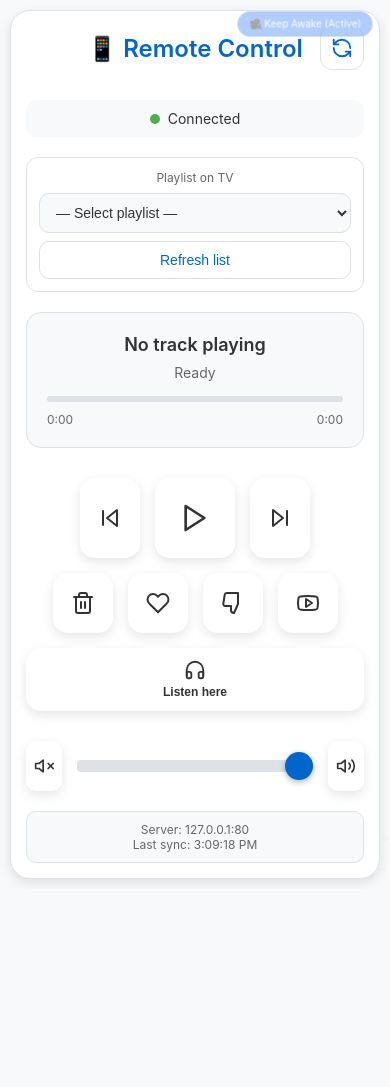
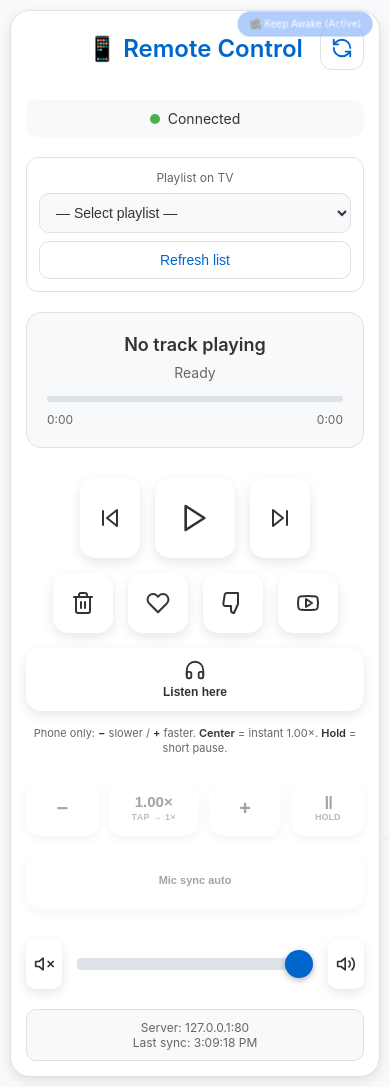
Before and after one commit to elimS2/SyncPlay-Hub, a Flask app: page /remote in a window 390 px wide. Before the commit the page ends 883 px from the top, so only its background shows below. Run offline with Flask 3, Linux system fonts and the light colour scheme; data that the repository does not hold is empty; parts of the project's set-up code (start-up, migrations or seed data) failed here and were passed over; some libraries are stand-ins or nearby versions.

Commit message:
Remote: mic sync auto, DJ deck pitch, hold-to-pause, clearer UX
- Add remote-mic-sync.js (auto correlation only); load before remote-control
- Deck: slower/faster playbackRate, center tap resets 1x + toast, hold brake pauses phone
- Deck hint text; disable auto nudge when user adjusts pitch; brake blocks sync play()
- Styles for deck row and brake button

Made-with: Cursor

```diff
--- a/static/css/remote.css
+++ b/static/css/remote.css
@@ -271,6 +271,148 @@ body {
   background: rgba(97, 218, 251, 0.15);
   border-color: var(--accent);
   color: var(--accent);
+}
+
+.deck-hint {
+  font-size: 11px;
+  line-height: 1.35;
+  color: var(--text-muted);
+  text-align: center;
+  margin: 0 0 10px;
+  padding: 0 4px;
+}
+
+.deck-hint strong {
+  color: var(--text);
+  font-weight: 600;
+}
+
+.deck-sync-row {
+  flex-wrap: nowrap;
+  gap: 10px;
+}
+
+.deck-sync-row .deck-btn {
+  flex: 1;
+  min-width: 0;
+  min-height: 56px;
+  font-size: 20px;
+  font-weight: 700;
+}
+
+.deck-btn .deck-btn-label {
+  line-height: 1;
+}
+
+.deck-btn.deck-reset {
+  flex: 1.25;
+  font-size: 14px;
+  font-weight: 600;
+}
+
+.deck-center-stack {
+  display: flex;
+  flex-direction: column;
+  align-items: center;
+  gap: 2px;
+  line-height: 1.1;
+}
+
+.deck-rate {
+  font-variant-numeric: tabular-nums;
+  font-size: 15px;
+}
+
+.deck-reset-sub {
+  font-size: 9px;
+  font-weight: 600;
+  text-transform: uppercase;
+  letter-spacing: 0.04em;
+  color: var(--text-muted);
+  opacity: 0.95;
+}
+
+.deck-brake-stack {
+  display: flex;
+  flex-direction: column;
+  align-items: center;
+  gap: 1px;
+  line-height: 1;
+}
+
+.deck-brake-glyph {
+  font-size: 18px;
+  font-weight: 700;
+  letter-spacing: -2px;
+}
+
+.deck-brake-sub {
+  font-size: 9px;
+  font-weight: 600;
+  text-transform: uppercase;
+  color: var(--text-muted);
+}
+
+.deck-btn.deck-brake:active {
+  background: rgba(255, 152, 0, 0.25);
+  border-color: var(--warning);
+}
+
+.deck-btn:disabled {
+  opacity: 0.45;
+  cursor: not-allowed;
+}
+
+.deck-btn:disabled:hover {
+  transform: none;
+  background: rgba(255, 255, 255, 0.05);
+}
+
+.deck-btn.deck-brake:disabled:active {
+  background: rgba(255, 255, 255, 0.05);
+  border-color: rgba(255, 255, 255, 0.15);
+}
+
+.mic-sync-row {
+  flex-wrap: wrap;
+}
+
+.mic-sync-row .mic-sync-btn {
+  flex: 1;
+  min-width: min(160px, 100%);
+  min-height: 58px;
+  flex-direction: column;
+  padding: 8px 6px;
+}
+
+.mic-sync-inner {
+  display: flex;
+  flex-direction: column;
+  align-items: center;
+  gap: 2px;
+}
+
+.mic-sync-label {
+  font-size: 11px;
+  font-weight: 600;
+  line-height: 1.15;
+  text-align: center;
+}
+
+.mic-sync-btn.active {
+  background: rgba(255, 152, 0, 0.18);
+  border-color: var(--warning);
+  color: var(--warning);
+}
+
+.mic-sync-btn:disabled {
+  opacity: 0.45;
+  cursor: not-allowed;
+}
+
+.mic-sync-btn:disabled:hover {
+  transform: none;
+  background: rgba(255, 255, 255, 0.05);
 }
 
 .control-btn.playing {
--- a/static/js/modules/remote-control.js
+++ b/static/js/modules/remote-control.js
@@ -32,10 +32,18 @@ class RemoteControl {
     /** Avoid repeated currentTime seeks (causes stutter on mobile). */
     this._followLastHardSeekMs = 0;
     this._volumeTouchTimer = null;
+    /** User adjusted pitch with deck buttons; skip auto playbackRate nudge. */
+    this._followDeckUserTouched = false;
+    /** Hold-to-pause on phone; blocks sync loop from calling play(). */
+    this._deckBrakeHeld = false;
+
+    this.micSync =
+      typeof RemoteMicSyncController !== 'undefined' ? new RemoteMicSyncController(this) : null;
 
     this.initElements();
     this.attachEvents();
     this.startSync();
+    this.updateMicSyncButtons();
   }
 
   initElements() {
@@ -83,6 +91,13 @@ class RemoteControl {
     this.followAudioLabel = document.getElementById('followAudioLabel');
     this.followAudioEl = document.getElementById('remoteFollowAudio');
     this.followVideoEl = document.getElementById('remoteFollowVideo');
+
+    this.deckSlowerBtn = document.getElementById('deckSlowerBtn');
+    this.deckResetBtn = document.getElementById('deckResetBtn');
+    this.deckFasterBtn = document.getElementById('deckFasterBtn');
+    this.deckBrakeBtn = document.getElementById('deckBrakeBtn');
+    this.deckPitchLabel = document.getElementById('deckPitchLabel');
+    this.micSyncAutoBtn = document.getElementById('micSyncAutoBtn');
   }
 
   attachEvents() {
@@ -210,6 +225,39 @@ class RemoteControl {
     if (this.followAudioBtn) {
       this.followAudioBtn.addEventListener('click', () => this.toggleFollowAudio());
     }
+    if (this.deckSlowerBtn) {
+      this.deckSlowerBtn.addEventListener('click', () => this.nudgeDeckSlower());
+    }
+    if (this.deckResetBtn) {
+      this.deckResetBtn.addEventListener('click', () => this.resetDeckPitch());
+    }
+    if (this.deckFasterBtn) {
+      this.deckFasterBtn.addEventListener('click', () => this.nudgeDeckFaster());
+    }
+    if (this.deckBrakeBtn) {
+      this.deckBrakeBtn.addEventListener('pointerdown', (e) => {
+        if (this.deckBrakeBtn.disabled) return;
+        e.preventDefault();
+        try {
+          this.deckBrakeBtn.setPointerCapture(e.pointerId);
+        } catch (err) {
+          /* ignore */
+        }
+        this._deckBrakePointerDown();
+      });
+      this.deckBrakeBtn.addEventListener('pointerup', (e) => {
+        try {
+          this.deckBrakeBtn.releasePointerCapture(e.pointerId);
+        } catch (err) {
+          /* ignore */
+        }
+        this._deckBrakePointerUp();
+      });
+      this.deckBrakeBtn.addEventListener('pointercancel', () => this._deckBrakePointerUp());
+    }
+    if (this.micSyncAutoBtn) {
+      this.micSyncAutoBtn.addEventListener('click', () => this.runMicSyncAuto());
+    }
     const onFollowMediaError = () => {
       if (!this.followAudioActive) return;
       this._followLoadPending = false;
@@ -278,16 +326,130 @@ class RemoteControl {
     return ['mp3', 'm4a', 'aac', 'flac', 'opus', 'ogg', 'oga', 'wav'].includes(ext);
   }
 
+  /** @returns {HTMLMediaElement|null} */
+  getFollowPlaybackElement() {
+    return this._followActiveMediaEl();
+  }
+
+  _followMicSyncPrecheck() {
+    if (!this.followAudioActive) {
+      const t = window.ToastNotifications && window.ToastNotifications.showToast;
+      if (t) {
+        t('Turn on Listen here first (local playback is the reference).', { id: 'micSyncNeedFollow' });
+      }
+      return null;
+    }
+    const el = this.getFollowPlaybackElement();
+    if (!el || !el.src) {
+      const t = window.ToastNotifications && window.ToastNotifications.showToast;
+      if (t) t('Nothing playing on this device yet.', { id: 'micSyncNoMedia' });
+      return null;
+    }
+    return el;
+  }
+
+  updateMicSyncButtons() {
+    const can = this.followAudioActive;
+    const autoBusy = this.micSync && this.micSync.isAutoRunning();
+    [this.deckSlowerBtn, this.deckResetBtn, this.deckFasterBtn, this.deckBrakeBtn].forEach((b) => {
+      if (b) b.disabled = !can || !!autoBusy;
+    });
+    if (this.micSyncAutoBtn) {
+      this.micSyncAutoBtn.disabled = !can || !!autoBusy;
+    }
+    this.updateDeckPitchLabel();
+  }
+
+  updateDeckPitchLabel() {
+    if (!this.deckPitchLabel) return;
+    const el = this.getFollowPlaybackElement();
+    if (!el || !this.followAudioActive) {
+      this.deckPitchLabel.textContent = '1.00×';
+      return;
+    }
+    const r = Number(el.playbackRate);
+    const v = Number.isFinite(r) ? r : 1;
+    this.deckPitchLabel.textContent = `${v.toFixed(2)}×`;
+  }
+
+  nudgeDeckSlower() {
+    const el = this._followMicSyncPrecheck();
+    if (!el) return;
+    this._followDeckUserTouched = true;
+    const minR = 0.88;
+    const step = 0.03;
+    let r = Number(el.playbackRate);
+    if (!Number.isFinite(r)) r = 1;
+    el.playbackRate = Math.max(minR, r - step);
+    this.updateDeckPitchLabel();
+  }
+
+  nudgeDeckFaster() {
+    const el = this._followMicSyncPrecheck();
+    if (!el) return;
+    this._followDeckUserTouched = true;
+    const maxR = 1.12;
+    const step = 0.03;
+    let r = Number(el.playbackRate);
+    if (!Number.isFinite(r)) r = 1;
+    el.playbackRate = Math.min(maxR, r + step);
+    this.updateDeckPitchLabel();
+  }
+
+  resetDeckPitch() {
+    const el = this._followMicSyncPrecheck();
+    if (!el) return;
+    this._followDeckUserTouched = false;
+    el.playbackRate = 1;
+    this.updateDeckPitchLabel();
+    const t = window.ToastNotifications && window.ToastNotifications.showToast;
+    if (t) t('Speed set to 1.00×', { id: 'deckResetToast', duration: 1600 });
+  }
+
+  _deckBrakePointerDown() {
+    const el = this.getFollowPlaybackElement();
+    if (!el || !this.followAudioActive) return;
+    this._deckBrakeHeld = true;
+    try {
+      el.pause();
+    } catch (e) {
+      /* ignore */
+    }
+  }
+
+  _deckBrakePointerUp() {
+    if (!this._deckBrakeHeld) return;
+    this._deckBrakeHeld = false;
+    const el = this.getFollowPlaybackElement();
+    if (!el) return;
+    if (this.currentStatus && this.currentStatus.playing) {
+      el.play().catch(() => {});
+    }
+  }
+
+  runMicSyncAuto() {
+    if (!this.micSync) return;
+    const el = this._followMicSyncPrecheck();
+    if (!el) return;
+    this.updateMicSyncButtons();
+    void this.micSync.runAuto(el).finally(() => this.updateMicSyncButtons());
+  }
+
   toggleFollowAudio() {
     this.followAudioActive = !this.followAudioActive;
     this.updateFollowAudioButton();
     if (!this.followAudioActive) {
+      this._deckBrakePointerUp();
+      if (this.micSync) {
+        void this.micSync.stopAll();
+      }
       this._followTrackKey = null;
       this._followLoadPending = false;
       this._followMediaKind = null;
       this._stopBothFollowMedia();
       this._syncMs = 1000;
       this._restartSyncLoop();
+      this.updateMicSyncButtons();
       return;
     }
     if (this.currentStatus) {
@@ -296,6 +458,7 @@ class RemoteControl {
     this._syncMs = 400;
     this._restartSyncLoop();
     this.syncStatus();
+    this.updateMicSyncButtons();
   }
 
   updateFollowAudioButton() {
@@ -305,6 +468,7 @@ class RemoteControl {
     this.followAudioBtn.title = this.followAudioActive
       ? 'Stop playback on this phone'
       : 'Play the same track on this phone (for another room). One tap unlocks audio in the browser.';
+    this.updateMicSyncButtons();
   }
 
   /**
@@ -441,6 +605,7 @@ class RemoteControl {
       this._followTrackKey = key;
       this._followLoadPending = true;
       this._followLastHardSeekMs = 0;
+      this._followDeckUserTouched = false;
       mediaEl.playbackRate = 1;
       mediaEl.src = absUrl;
 
@@ -468,7 +633,9 @@ class RemoteControl {
           console.warn('Follow-media seek failed:', e);
         }
         this._applyFollowVolumeFromStatus(st, mediaEl);
+        this._followDeckUserTouched = false;
         mediaEl.playbackRate = 1;
+        this.updateDeckPitchLabel();
         mediaEl.muted = false;
         if (st.playing) {
           mediaEl.play().catch((err) => console.warn('Follow-media play failed:', err));
@@ -504,23 +671,29 @@ class RemoteControl {
         (drift >= hardSeekDrift && sinceSeek >= hardSeekCooldownMs);
 
       if (doHardSeek) {
+        const deckRate = this._followDeckUserTouched ? mediaEl.playbackRate : 1;
         try {
           mediaEl.playbackRate = 1;
           mediaEl.currentTime = Math.max(0, target);
           this._followLastHardSeekMs = now;
+          mediaEl.playbackRate = deckRate;
+          this.updateDeckPitchLabel();
         } catch (e) {
           console.warn('Follow-media resync seek failed:', e);
         }
-      } else {
+      } else if (!this._followDeckUserTouched) {
         this._followNudgePlaybackRate(mediaEl, delta);
       }
-      if (mediaEl.paused) {
+      if (mediaEl.paused && !this._deckBrakeHeld) {
         mediaEl.muted = false;
         mediaEl.play().catch((err) => console.warn('Follow-media play failed:', err));
       }
     } else {
       mediaEl.pause();
-      mediaEl.playbackRate = 1;
+      if (!this._followDeckUserTouched) {
+        mediaEl.playbackRate = 1;
+        this.updateDeckPitchLabel();
+      }
       if (drift > 2.5) {
         try {
           mediaEl.currentTime = Math.max(0, target);
@@ -529,6 +702,7 @@ class RemoteControl {
         }
       }
     }
+    this.updateDeckPitchLabel();
   }
 
   _sendVolumePayload(volumePercent) {
--- /dev/null
+++ b/static/js/modules/remote-mic-sync.js
@@ -0,0 +1,209 @@
+/**
+ * Optional mic vs local playback correlation for "Listen here" — auto one-shot only.
+ * Manual DJ-style sync is deck pitch buttons in remote-control.js (no microphone).
+ */
+
+(function (global) {
+  const SAMPLE_MS = 50;
+  const AUTO_CAPTURE_MS = 2000;
+  const MAX_LAG_SAMPLES = 28;
+  const AUTO_MIN_SCORE = 0.12;
+
+  function rmsTimeDomain(analyser) {
+    const buf = new Uint8Array(analyser.fftSize);
+    analyser.getByteTimeDomainData(buf);
+    let s = 0;
+    for (let i = 0; i < buf.length; i++) {
+      const v = (buf[i] - 128) / 128;
+      s += v * v;
+    }
+    return Math.sqrt(s / buf.length);
+  }
+
+  function normalizeZeroMeanUnit(arr) {
+    const n = arr.length;
+    if (!n) return [];
+    let sum = 0;
+    for (let i = 0; i < n; i++) sum += arr[i];
+    const m = sum / n;
+    let v = 0;
+    const out = new Array(n);
+    for (let i = 0; i < n; i++) {
+      const x = arr[i] - m;
+      out[i] = x;
+      v += x * x;
+    }
+    const norm = Math.sqrt(v) || 1;
+    for (let i = 0; i < n; i++) out[i] /= norm;
+    return out;
+  }
+
+  function bestLagNorm(ref, mic, maxLag) {
+    const len = Math.min(ref.length, mic.length);
+    if (len < 8) return { lag: 0, score: 0 };
+    const r = normalizeZeroMeanUnit(ref.slice(0, len));
+    const m = normalizeZeroMeanUnit(mic.slice(0, len));
+    let bestL = 0;
+    let bestScore = -Infinity;
+    for (let L = -maxLag; L <= maxLag; L++) {
+      let c = 0;
+      let cnt = 0;
+      for (let i = 0; i < len; i++) {
+        const j = i + L;
+        if (j >= 0 && j < len) {
+          c += r[i] * m[j];
+          cnt++;
+        }
+      }
+      const score = cnt > 0 ? c / cnt : -Infinity;
+      if (score > bestScore) {
+        bestScore = score;
+        bestL = L;
+      }
+    }
+    return { lag: bestL, score: bestScore };
+  }
+
+  class RemoteMicSyncController {
+    /** @param {*} remoteControl RemoteControl instance */
+    constructor(remoteControl) {
+      this.rc = remoteControl;
+      this._audioContext = null;
+      this._micStream = null;
+      this._elementSource = null;
+      this._refAnalyser = null;
+      this._micAnalyser = null;
+      this._boundElement = null;
+      this._autoRunning = false;
+    }
+
+    isAutoRunning() {
+      return !!this._autoRunning;
+    }
+
+    _toast(msg, isError) {
+      const t = global.ToastNotifications && global.ToastNotifications.showToast;
+      if (t) {
+        t(msg, isError
+          ? { id: 'micSyncToast', backgroundColor: 'rgba(139, 0, 0, 0.92)', duration: 4000 }
+          : { id: 'micSyncToast', duration: 3200 });
+      } else {
+        console.log(msg);
+      }
+    }
+
+    async _buildGraph(mediaEl) {
+      await this.dispose();
+      const AC = global.AudioContext || global.webkitAudioContext;
+      if (!AC) {
+        throw new Error('Web Audio not supported');
+      }
+      const ctx = new AC();
+      await ctx.resume();
+      const micStream = await navigator.mediaDevices.getUserMedia({
+        audio: {
+          echoCancellation: false,
+          noiseSuppression: false,
+          autoGainControl: false,
+        },
+        video: false,
+      });
+      const elSrc = ctx.createMediaElementSource(mediaEl);
+      elSrc.connect(ctx.destination);
+      const refA = ctx.createAnalyser();
+      const micA = ctx.createAnalyser();
+      refA.fftSize = 2048;
+      micA.fftSize = 2048;
+      elSrc.connect(refA);
+      const micSrc = ctx.createMediaStreamSource(micStream);
+      micSrc.connect(micA);
+      this._audioContext = ctx;
+      this._micStream = micStream;
+      this._elementSource = elSrc;
+      this._refAnalyser = refA;
+      this._micAnalyser = micA;
+      this._boundElement = mediaEl;
+    }
+
+    async dispose() {
+      try {
+        if (this._elementSource) {
+          this._elementSource.disconnect();
+        }
+      } catch (e) {
+        /* ignore */
+      }
+      this._elementSource = null;
+      this._refAnalyser = null;
+      this._micAnalyser = null;
+      this._boundElement = null;
+      if (this._micStream) {
+        this._micStream.getTracks().forEach((t) => t.stop());
+        this._micStream = null;
+      }
+      if (this._audioContext) {
+        try {
+          await this._audioContext.close();
+        } catch (e) {
+          /* ignore */
+        }
+        this._audioContext = null;
+      }
+    }
+
+    async stopAll() {
+      await this.dispose();
+    }
+
+    /**
+     * @param {HTMLMediaElement} mediaEl
+     */
+    async runAuto(mediaEl) {
+      this._autoRunning = true;
+      try {
+        if (!navigator.mediaDevices || !navigator.mediaDevices.getUserMedia) {
+          this._toast('Microphone not available in this browser.', true);
+          return;
+        }
+        try {
+          await this._buildGraph(mediaEl);
+        } catch (e) {
+          console.warn('Mic sync auto failed:', e);
+          this._toast('Mic permission or audio setup failed.', true);
+          return;
+        }
+        const refA = this._refAnalyser;
+        const micA = this._micAnalyser;
+        const refBuf = [];
+        const micBuf = [];
+        const t0 = performance.now();
+        while (performance.now() - t0 < AUTO_CAPTURE_MS) {
+          refBuf.push(rmsTimeDomain(refA));
+          micBuf.push(rmsTimeDomain(micA));
+          await new Promise((r) => setTimeout(r, SAMPLE_MS));
+        }
+        const { lag, score } = bestLagNorm(refBuf, micBuf, MAX_LAG_SAMPLES);
+        if (score < AUTO_MIN_SCORE) {
+          this._toast(
+            'Could not lock (mic too quiet or no match). Move closer to speakers.',
+            true,
+          );
+        } else {
+          const correction = -lag * (SAMPLE_MS / 1000);
+          const clamped = Math.max(-0.45, Math.min(0.45, correction * 0.95));
+          try {
+            mediaEl.currentTime = Math.max(0, mediaEl.currentTime + clamped);
+          } catch (e) {
+            console.warn('Mic auto seek failed:', e);
+          }
+          this._toast(`Mic sync applied (~${(clamped * 1000).toFixed(0)} ms).`, false);
+        }
+      } finally {
+        this._autoRunning = false;
+        await this.dispose();
+      }
+    }
+  }
+
+  global.RemoteMicSyncController = RemoteMicSyncController;
+})(typeof window !== 'undefined' ? window : globalThis);
--- a/templates/remote/base.html
+++ b/templates/remote/base.html
@@ -32,6 +32,7 @@
   <script src="{{ url_for('static', filename='js/modules/keep-awake.js') }}"></script>
   <script src="{{ url_for('static', filename='js/modules/volume-control.js') }}"></script>
   <script src="{{ url_for('static', filename='js/modules/confirm-dialog.js') }}"></script>
+  <script src="{{ url_for('static', filename='js/modules/remote-mic-sync.js') }}"></script>
   <script src="{{ url_for('static', filename='js/modules/remote-control.js') }}"></script>
 
   <!-- Main entry point and coordinator -->
--- a/templates/remote/components/controls.html
+++ b/templates/remote/components/controls.html
@@ -61,5 +61,40 @@
     </button>
   </div>
 
+  <p class="deck-hint">Phone only: <strong>−</strong> slower / <strong>+</strong> faster. <strong>Center</strong> = instant 1.00×. <strong>Hold</strong> = short pause.</p>
+  <div class="control-row deck-sync-row">
+    <button type="button" class="control-btn deck-btn" id="deckSlowerBtn" disabled
+      title="Slow down playback on this phone only (not the main PC). Tap center to snap back to 1× speed.">
+      <span class="deck-btn-label">−</span>
+    </button>
+    <button type="button" class="control-btn deck-btn deck-reset" id="deckResetBtn" disabled
+      title="Instant reset: speed 1.00× and re-enable auto tempo sync from the server.">
+      <span class="deck-center-stack">
+        <span class="deck-rate" id="deckPitchLabel">1.00×</span>
+        <span class="deck-reset-sub">tap → 1×</span>
+      </span>
+    </button>
+    <button type="button" class="control-btn deck-btn" id="deckFasterBtn" disabled
+      title="Speed up playback on this phone only. Tap center for instant 1×.">
+      <span class="deck-btn-label">+</span>
+    </button>
+    <button type="button" class="control-btn deck-btn deck-brake" id="deckBrakeBtn" disabled
+      title="Hold finger down: pause phone audio. Release: resume if the main player is still playing.">
+      <span class="deck-brake-stack">
+        <span class="deck-brake-glyph">‖</span>
+        <span class="deck-brake-sub">hold</span>
+      </span>
+    </button>
+  </div>
+
+  <div class="control-row mic-sync-row">
+    <button type="button" class="control-btn wide mic-sync-btn mic-sync-auto" id="micSyncAutoBtn" disabled
+      title="One-shot: microphone ~2s, align in time. Same room as main speakers; Listen here on.">
+      <span class="mic-sync-inner">
+        <span class="mic-sync-label">Mic sync auto</span>
+      </span>
+    </button>
+  </div>
+
 
 </div>
```
